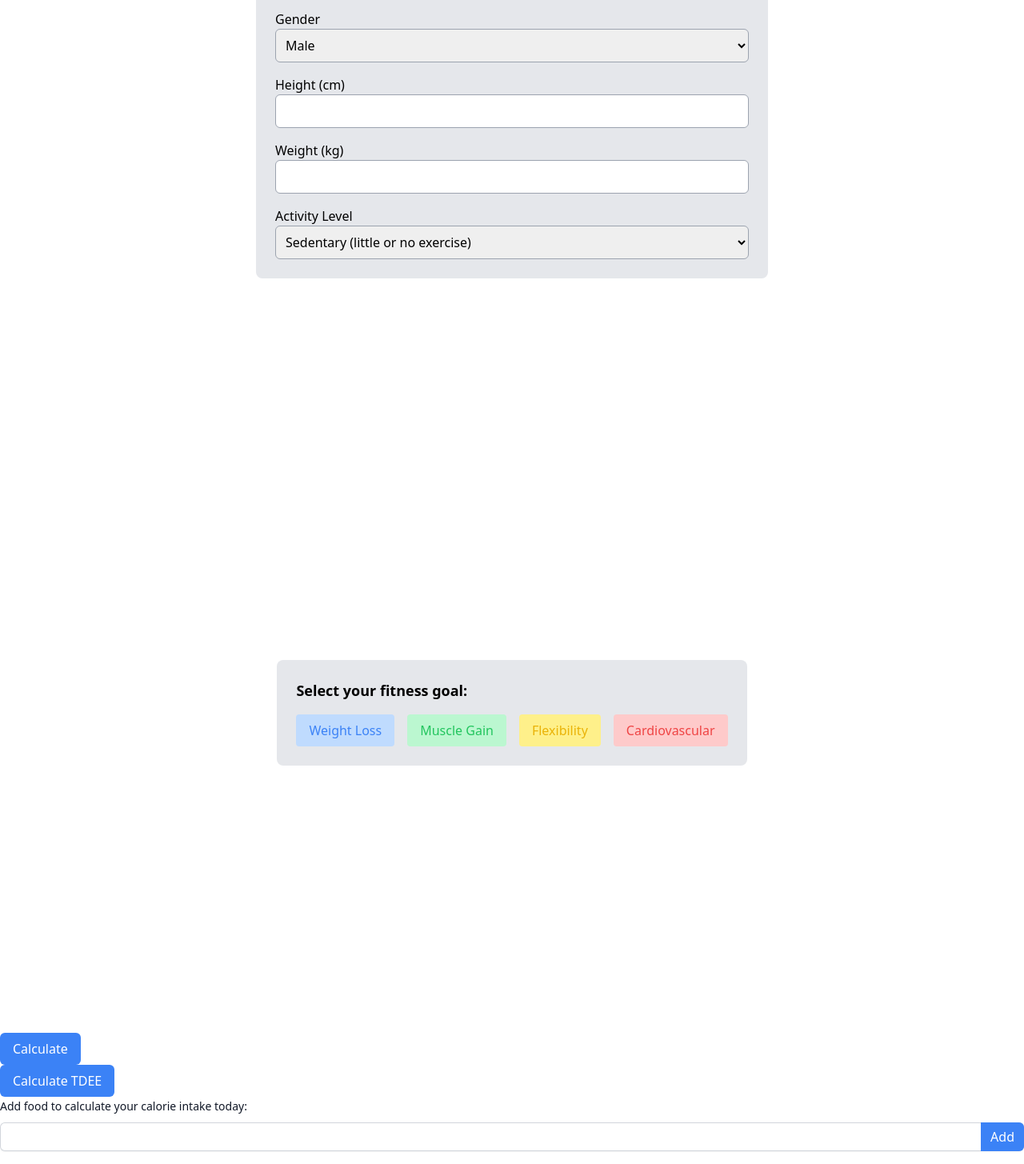
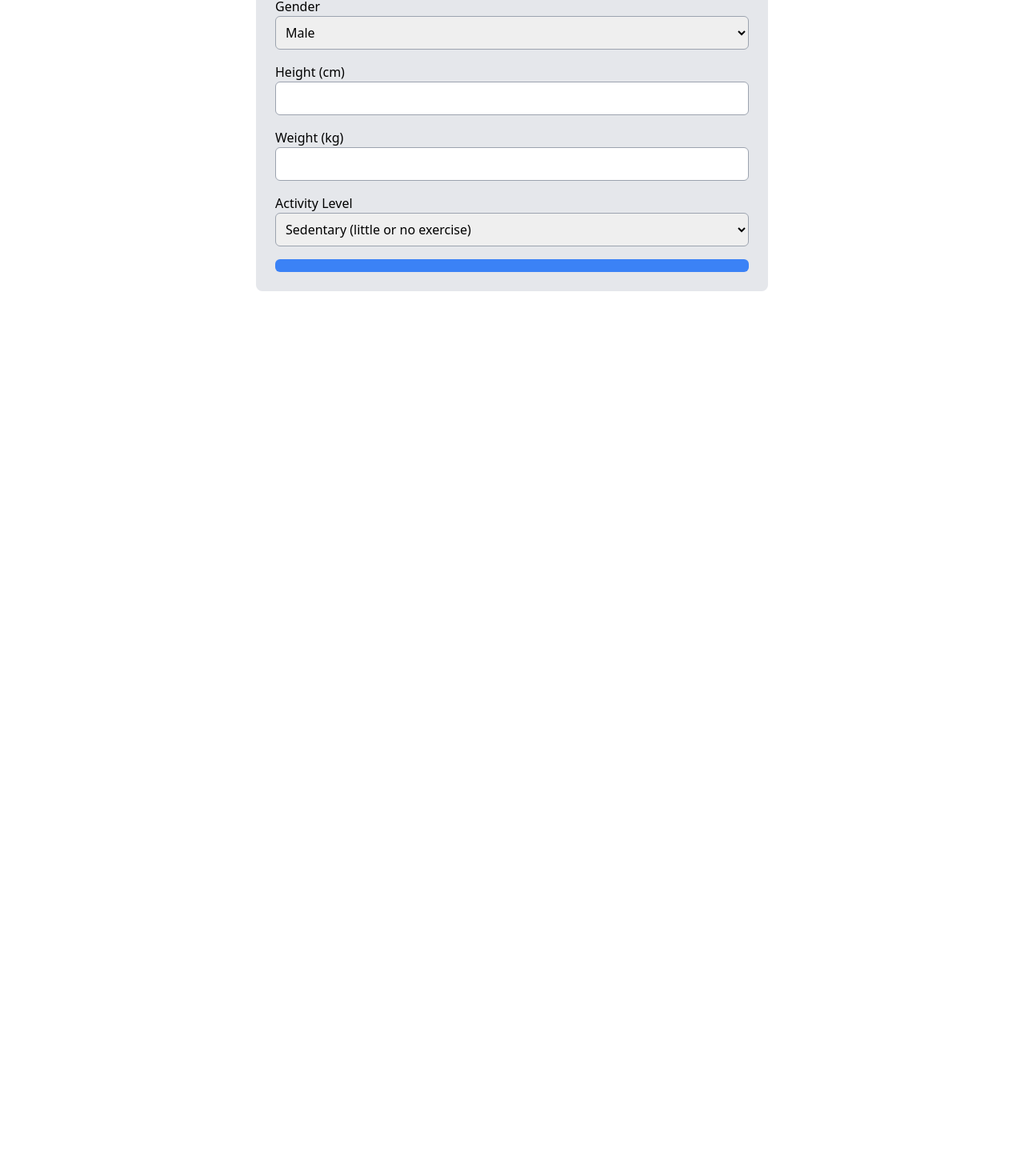
Before and after one commit to Czar123-kali/FitnessApp, a React (Create React App) app: page / in a window 1280 px wide. Shown: the part 409-1864 px from the top of the page at 80% size. After the commit the page ends 900 px from the top, so only its background shows below. Built offline with nearby package versions, Linux system fonts and the light colour scheme.

Commit message:
added react router

```diff
--- a/package.json
+++ b/package.json
@@ -8,6 +8,7 @@
     "@testing-library/user-event": "^13.5.0",
     "react": "^18.2.0",
     "react-dom": "^18.2.0",
+    "react-router-dom": "^6.11.2",
     "react-scripts": "5.0.1",
     "web-vitals": "^2.1.4"
   },
--- a/src/App.js
+++ b/src/App.js
@@ -1,47 +1,61 @@
-import UserGoals from './components/UserGoals'
-import UserInfo from './components/UserInfo'
-import Result from './components/Result'
-import Nutrition from './components/Nutrition'
-import Navbar from './components/Navbar'
-import { useState, useEffect } from 'react'
+import UserGoals from "./components/UserGoals";
+import UserInfo from "./components/UserInfo";
+import Result from "./components/Result";
+import Nutrition from "./components/Nutrition";
+import Navbar from "./components/Navbar";
+import { Routes, Route } from "react-router-dom";
+import { useState, useEffect } from "react";
 
 function App() {
-  const [userData, setUserData] = useState({})
-  const [tdee, setTdee] = useState(null)
+  const [userData, setUserData] = useState({});
+  const [tdee, setTdee] = useState(null);
 
   const handleTdeeCalculation = (tdeeValue) => {
-    setTdee(tdeeValue)
-  }
+    setTdee(tdeeValue);
+  };
 
   const handleUserDataChange = (userInfoData, userGoalData) => {
-    const updatedUserData = { ...userInfoData, userGoalData }
-    setUserData(updatedUserData)
-  }
+    const updatedUserData = { ...userInfoData, userGoalData };
+    setUserData(updatedUserData);
+  };
 
   const handleShowUserData = () => {
-    console.log('User Data:', userData)
-  }
+    console.log("User Data:", userData);
+  };
 
-  useEffect(() => {}, [userData])
+  useEffect(() => {}, [userData]);
 
   return (
     <div>
       <Navbar />
-      <h1 className='flex justify-center text-3xl font-bold underline'>
+      <h1 className="flex justify-center text-3xl font-bold underline">
         Fitness App
       </h1>
-      <UserInfo onUserInfoChange={handleUserDataChange} />
-      <UserGoals onUserGoalChange={handleUserDataChange} userInfo={userData} />
-      <button
-        className='bg-blue-500 text-white px-4 py-2 rounded-md'
-        onClick={handleShowUserData}
-      >
-        Calculate
-      </button>
-      <Result userData={userData} onTdeeCalculation={handleTdeeCalculation} />
-      <Nutrition tdee={tdee} />
+      <Routes>
+        <Route
+          path="/"
+          element={
+            <UserInfo
+              onUserInfoChange={handleUserDataChange}
+              handleUserDataChange={handleUserDataChange}
+            />
+          }
+        />
+        <Route path="goals" element={<UserGoals />}></Route>
+
+        <Route
+          path="result"
+          element={
+            <Result
+              userData={userData}
+              onTdeeCalculation={handleTdeeCalculation}
+            />
+          }
+        />
+        <Route path="calculator" element={<Nutrition tdee={tdee} />}></Route>
+      </Routes>
     </div>
-  )
+  );
 }
 
-export default App
+export default App;
--- a/src/components/ItemCard.js
+++ b/src/components/ItemCard.js
@@ -1,8 +1,7 @@
-import React from 'react'
+import React from "react";
 
 const ItemCard = ({ item }) => {
-  console.log('card' + item.name)
-  return <div>{item.name}</div>
-}
+  return <div>{item.name}</div>;
+};
 
-export default ItemCard
+export default ItemCard;
--- a/src/components/Navbar.js
+++ b/src/components/Navbar.js
@@ -5,7 +5,7 @@ const Navbar = () => {
   const dropdownRef = useRef(null);
 
   const handleIsOpen = () => {
-    setIsOpen(!isOpen);
+    setIsOpen((prevIsOpen) => !prevIsOpen);
   };
 
   const handleClickOutside = (event) => {
@@ -26,16 +26,16 @@ const Navbar = () => {
       {/* Navigation menu */}
       <ul className="text-white flex justify-around min-w-full invisible md:visible">
         <li className="ring-2 rounded-xl px-4 py-1 hover:ring-blue-300">
-          <a href="info-page">Your Information</a>
+          <a href="/">Your Information</a>
         </li>
         <li className="ring-2 rounded-xl px-4 py-1 hover:ring-blue-300">
-          <a href="goals-page">Your Goals</a>
+          <a href="/result">Your Goals</a>
         </li>
         <li className="ring-2 rounded-xl px-4 py-1 hover:ring-blue-300">
-          <a href="#">Your Personal Calories</a>
+          <a href="calculator">Your Personal Calories</a>
         </li>
         <li className="ring-2 rounded-xl px-4 py-1 hover:ring-blue-300">
-          <a href="#">Your Workouts</a>
+          <a href="workouts">Your Workouts</a>
         </li>
       </ul>
 
--- a/src/components/Nutrition.js
+++ b/src/components/Nutrition.js
@@ -1,79 +1,79 @@
-import React, { useState, useEffect } from 'react'
-import ItemCard from './ItemCard'
+import React, { useState, useEffect } from "react";
+import ItemCard from "./ItemCard";
 
 const Nutrition = ({ tdee }) => {
-  const usertdee = tdee === null || isNaN(tdee) ? 2000 : tdee
-  const [foodLog, setFoodLog] = useState([])
-  const [foodInput, setFoodInput] = useState('')
-  const [isLoading, setIsLoading] = useState(false)
+  const usertdee = tdee === null || isNaN(tdee) ? 2000 : tdee;
+  const [foodLog, setFoodLog] = useState([]);
+  const [foodInput, setFoodInput] = useState("");
+  const [isLoading, setIsLoading] = useState(false);
 
   const handleButtonClick = async () => {
-    if (foodInput.trim() === '') {
-      return
+    if (foodInput.trim() === "") {
+      return;
     }
 
-    const query = encodeURIComponent(foodInput)
-    setIsLoading(true)
+    const query = encodeURIComponent(foodInput);
+    setIsLoading(true);
 
     try {
       const response = await fetch(
         `https://api.api-ninjas.com/v1/nutrition?query=${query}`,
         {
-          method: 'GET',
+          method: "GET",
           headers: {
-            'X-Api-Key': 'IsAHlqi1pgFJ9XLPdu/O9w==Ue6nrtSq6H5uSKh9',
-            'Content-Type': 'application/json',
+            "X-Api-Key": "IsAHlqi1pgFJ9XLPdu/O9w==Ue6nrtSq6H5uSKh9",
+            "Content-Type": "application/json",
           },
         }
-      )
+      );
 
-      const result = await response.json()
+      const result = await response.json();
 
-      setFoodLog((prevFoodLog) => [...prevFoodLog, result])
-      setIsLoading(false)
+      setFoodLog([...foodLog, result[0]]);
+      setIsLoading(false);
     } catch (error) {
-      console.error('Error: ', error)
-      setIsLoading(false)
+      console.error("Error: ", error);
+      setIsLoading(false);
     }
-  }
+  };
 
   const handleInputChange = (event) => {
-    setFoodInput(event.target.value)
-  }
+    setFoodInput(event.target.value);
+  };
 
   useEffect(() => {
-    console.log(foodLog)
-  }, [foodLog])
+    console.log(foodLog);
+  }, [foodLog]);
 
   return (
     <div>
-      <div className='sm:col-span-4 flex flex-col'>
-        <div className='mb-2'>
+      <div className="sm:col-span-4 flex flex-col">
+        <div className="mb-2">
           <label
-            htmlFor='food'
-            className='block text-sm font-medium leading-6 text-gray-900'
+            htmlFor="food"
+            className="block text-sm font-medium leading-6 text-gray-900"
           >
             Add food to calculate your calorie intake today:
           </label>
         </div>
-        <div className='relative flex-grow'>
+        <div className="relative flex-grow">
           <input
-            id='food'
-            name='food'
-            type='text'
-            autoComplete='food'
+            id="food"
+            name="food"
+            type="text"
+            autoComplete="food"
             onChange={handleInputChange}
-            className='block w-full rounded-md border-0 py-1.5 text-gray-900 shadow-sm ring-1 ring-inset ring-gray-300 placeholder:text-gray-400 focus:ring-2 focus:ring-inset focus:ring-indigo-600 sm:text-sm sm:leading-6'
+            className="block w-full rounded-md border-0 py-1.5 text-gray-900 shadow-sm ring-1 ring-inset ring-gray-300 placeholder:text-gray-400 focus:ring-2 focus:ring-inset focus:ring-indigo-600 sm:text-sm sm:leading-6"
           />
           <button
-            className='absolute right-0 top-0 bottom-0 px-3 py-1.5 bg-blue-500 text-white rounded-r-md'
+            className="absolute right-0 top-0 bottom-0 px-3 py-1.5 bg-blue-500 text-white rounded-r-md"
             onClick={handleButtonClick}
             disabled={isLoading}
           >
-            {isLoading ? 'Loading...' : 'Add'}
+            {isLoading ? "Loading..." : "Add"}
           </button>
         </div>
-        <p className='mt-3 text-sm leading-6 text-gray-600'>
+        <p className="mt-3 text-sm leading-6 text-gray-600">
           Example: 1lb brisket and fries. Default quantity is 100g if you don't
           specify
         </p>
@@ -86,7 +86,7 @@ const Nutrition = ({ tdee }) => {
         ))}
       </div>
     </div>
-  )
-}
+  );
+};
 
-export default Nutrition
+export default Nutrition;
--- a/src/components/UserInfo.js
+++ b/src/components/UserInfo.js
@@ -1,6 +1,6 @@
 import React, { useState } from "react";
 
-const UserInfo = ({ onUserInfoChange }) => {
+const UserInfo = ({ onUserInfoChange, handleShowUserData }) => {
   const [userInfo, setUserInfo] = useState({
     age: "",
     gender: "",
@@ -91,9 +91,10 @@ const UserInfo = ({ onUserInfoChange }) => {
               </option>
             </select>
           </div>
-          {/* <button className='bg-blue-500 text-white px-4 py-2 rounded-md'>
-            Calculate
-          </button> */}
+          <button
+            className="bg-blue-500 text-white px-4 py-2 rounded-md"
+            onClick={handleShowUserData}
+          />
         </div>
       </div>
     </div>
--- a/src/index.js
+++ b/src/index.js
@@ -2,10 +2,13 @@ import React from "react";
 import ReactDOM from "react-dom/client";
 import "./index.css";
 import App from "./App";
+import { BrowserRouter as Router } from "react-router-dom";
 
 const root = ReactDOM.createRoot(document.getElementById("root"));
 root.render(
   <React.StrictMode>
-    <App />
+    <Router>
+      <App />
+    </Router>
   </React.StrictMode>
 );
```
Also changed, not shown: 1 other file (tests, documents, lock files or other folders).
